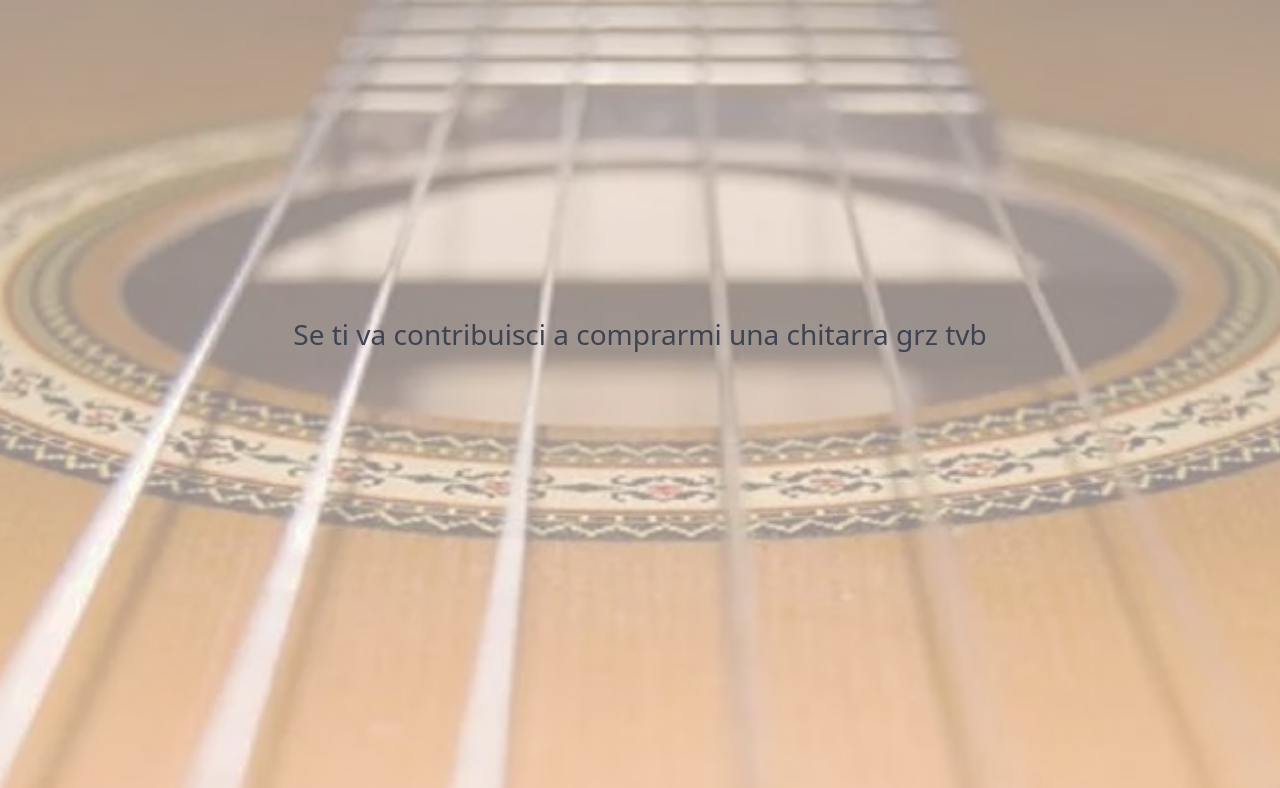
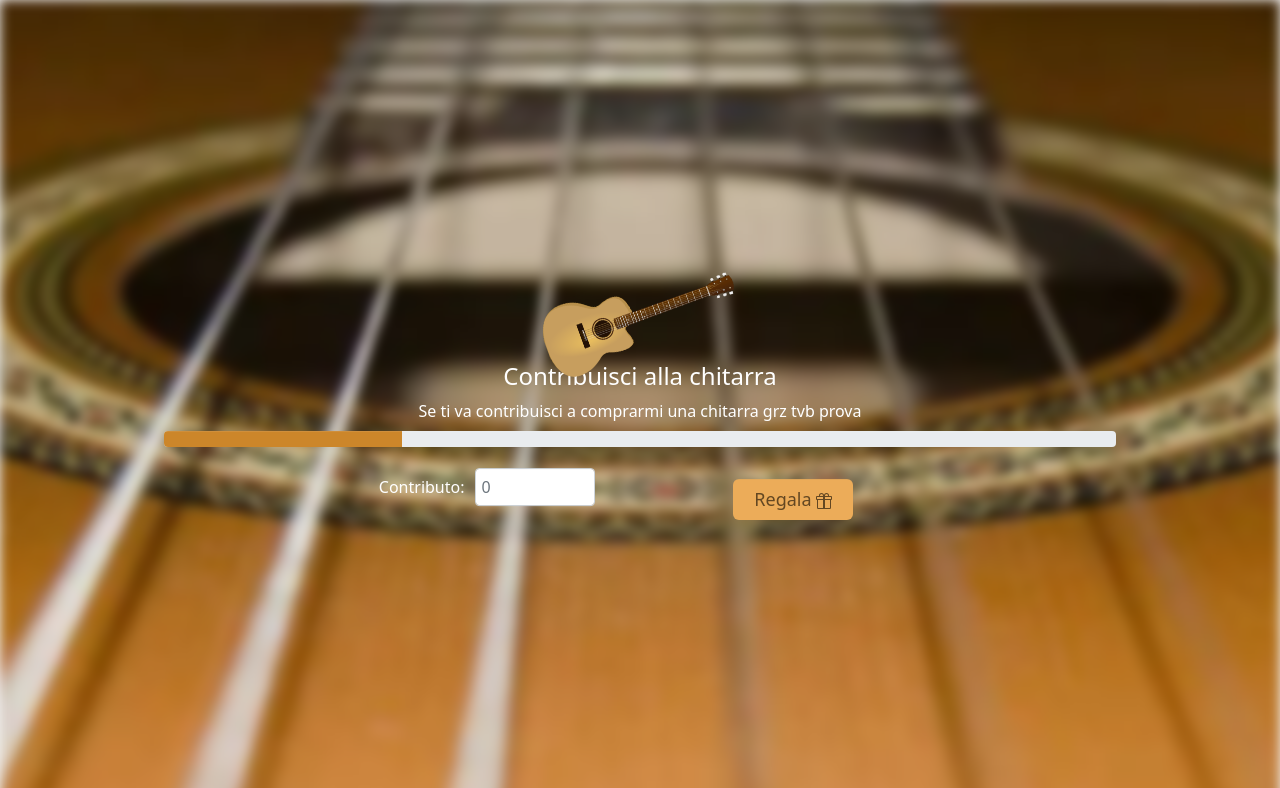
Before and after one commit to iacopopicca/18iacopo, a website: page index.html in a window 1280 px wide. Shown: the top 788 px of the page. Drawn offline with Linux system fonts and the light colour scheme.

Commit message:
first try

```diff
--- a/index.html
+++ b/index.html
@@ -10,14 +10,41 @@
   </head>
 
   <body>
-    <section class="hero">
-      <div class="hero-content h3">
-        Se ti va contribuisci a comprarmi una chitarra grz tvb
+    <section>
+      <div class="hero"></div>
+      <div class="hero-content">
+        <div class="prod">
+          <div class="prod-grid">
+            <div class="foto">
+              <img class="prod-foto" src="img/chit.png" alt="" />
+            </div>
+            <h4 class="prod-name">Contribuisci alla chitarra</h4>
+            <span>Se ti va contribuisci a comprarmi una chitarra grz tvb prova</span>
+            <div class="progress my-2">
+              <div class="progress-bar" role="progressbar" aria-valuenow="5" aria-valuemin="0" aria-valuemax="100"></div>
+            </div>
+            <div class="prod-buy">
+              <div class="col-md-4 pb-2 contributo">
+                <span class="contr-label">Contributo: </span>
+                <input type="number" class="form-control prod-price contr-input" placeholder="0" aria-label="contrib" required />
+              </div>
+              <div class="col-md-4 pb-2">
+                <button class="btn btn-orange add-cart col-md-4 mt-4">
+                  <span class="svg-butt">Regala </span>
+                  <svg xmlns="http://www.w3.org/2000/svg" width="16" height="16" fill="currentColor" class="bi bi-gift" viewBox="0 0 16 16">
+                    <path
+                      d="M3 2.5a2.5 2.5 0 0 1 5 0 2.5 2.5 0 0 1 5 0v.006c0 .07 0 .27-.038.494H15a1 1 0 0 1 1 1v2a1 1 0 0 1-1 1v7.5a1.5 1.5 0 0 1-1.5 1.5h-11A1.5 1.5 0 0 1 1 14.5V7a1 1 0 0 1-1-1V4a1 1 0 0 1 1-1h2.038A2.968 2.968 0 0 1 3 2.506V2.5zm1.068.5H7v-.5a1.5 1.5 0 1 0-3 0c0 .085.002.274.045.43a.522.522 0 0 0 .023.07zM9 3h2.932a.56.56 0 0 0 .023-.07c.043-.156.045-.345.045-.43a1.5 1.5 0 0 0-3 0V3zM1 4v2h6V4H1zm8 0v2h6V4H9zm5 3H9v8h4.5a.5.5 0 0 0 .5-.5V7zm-7 8V7H2v7.5a.5.5 0 0 0 .5.5H7z"
+                    />
+                  </svg>
+                </button>
+              </div>
+            </div>
+          </div>
+        </div>
       </div>
     </section>
 
-
-    <footer id="foot">
+    <!-- <footer id="foot">
       <div class="container">
         <div class="contatti">Contatti</div>
         <div class="row">
@@ -26,7 +53,7 @@
             +39 123 4567890 <br />
             <a href="mailto:iacopo.picca@gmail.com">iacopo.picca@gmail.com</a>
           </div>
-    </footer>
+    </footer> -->
 
     <script src="js/bootstrap.bundle.min.js"></script>
   </body>
--- a/scss/_style.scss
+++ b/scss/_style.scss
@@ -41,13 +41,14 @@ h5 {
 }
 
 .btn-orange {
-  border: 1px solid rgb(236, 172, 89);
-  color: rgb(236, 172, 89);
+  color: rgb(99, 71, 34);
+  background: rgb(236, 172, 89);
   border-radius: 6px;
   font-size: 18px;
-  width: 180px;
+  width: 120px;
   &:hover {
-    background: rgb(236, 172, 89);
+    border: 1px solid rgb(236, 172, 89);
+    background: none;
     color: #fff;
   }
 }
@@ -68,22 +69,99 @@ $brown: rgb(161, 126, 29);
 // Hero
 .hero {
   min-height: 1000px;
-  background: url("../img/chitarra.jpeg") center center;
-  background-color: rgba(247, 235, 235, 0.589);
-  background-blend-mode: lighten;
+  background: url("../img/bg.jpeg") center center;
+  background-color: rgba(119, 119, 119, 0.192);
+  background-blend-mode: multiply;
   background-size: cover;
   position: relative;
+  filter: blur(6px);
+
   //   @media (max-width: 580px) {
   //     background-image: url("../img/ter_media.jpg");
   //   }
 }
 .hero-content {
-  padding-top: 40vh;
-  padding-bottom: 1rem;
+  position: absolute;
+  top: 50%;
+  left: 50%;
+  transform: translate(-50%, -50%);
+  z-index: 2;
+  width: 80%;
+  padding: 20px;
   text-align: center;
+}
+.hero-img {
   img {
     height: auto;
     width: 400px;
     max-width: 90%;
+    transform: rotate(340deg);
   }
 }
+.hero-text {
+  margin-top: 30px;
+  font-size: large;
+  color: white;
+}
+
+.prod {
+  color: white;
+  min-width: 200 px;
+  overflow: hidden;
+  transition: all 0.2s ease-in;
+  .prod-grid {
+    text-align: center;
+    padding: 1rem 1rem 0 1rem;
+    align-items: center;
+    h4 {
+      padding-top: 10px;
+    }
+    img {
+      width: auto;
+      height: auto;
+      max-width: 200px;
+      max-height: 120px;
+      object-fit: contain;
+      transition: all 0.5s ease;
+      transform: rotate(340deg);
+    }
+  }
+  .prod-buy {
+    padding: 0 1rem 1rem 1rem;
+    display: flex;
+    flex-wrap: wrap;
+    justify-content: center;
+    align-items: center;
+  }
+
+  .contributo {
+    display: flex;
+    align-items: center;
+    justify-content: center;
+    .contr-label {
+      margin-right: 10px;
+    }
+    .contr-input {
+      width: 120px;
+      padding: 6px;
+    }
+  }
+
+  .progress-bar {
+    width: 25%;
+    background-color: rgb(204, 134, 42);
+  }
+  &:hover {
+    .prod-sold {
+      position: absolute;
+      z-index: -1;
+      display: none;
+    }
+    .prod-desc {
+      display: block;
+    }
+    img {
+      transform: scale(1.1);
+    }
+  }
+}
```
Also changed, not shown: css/main.css, css/main.min.css, img/bg.jpeg (renamed from img/chitarra.jpeg), img/chit.png (added).
